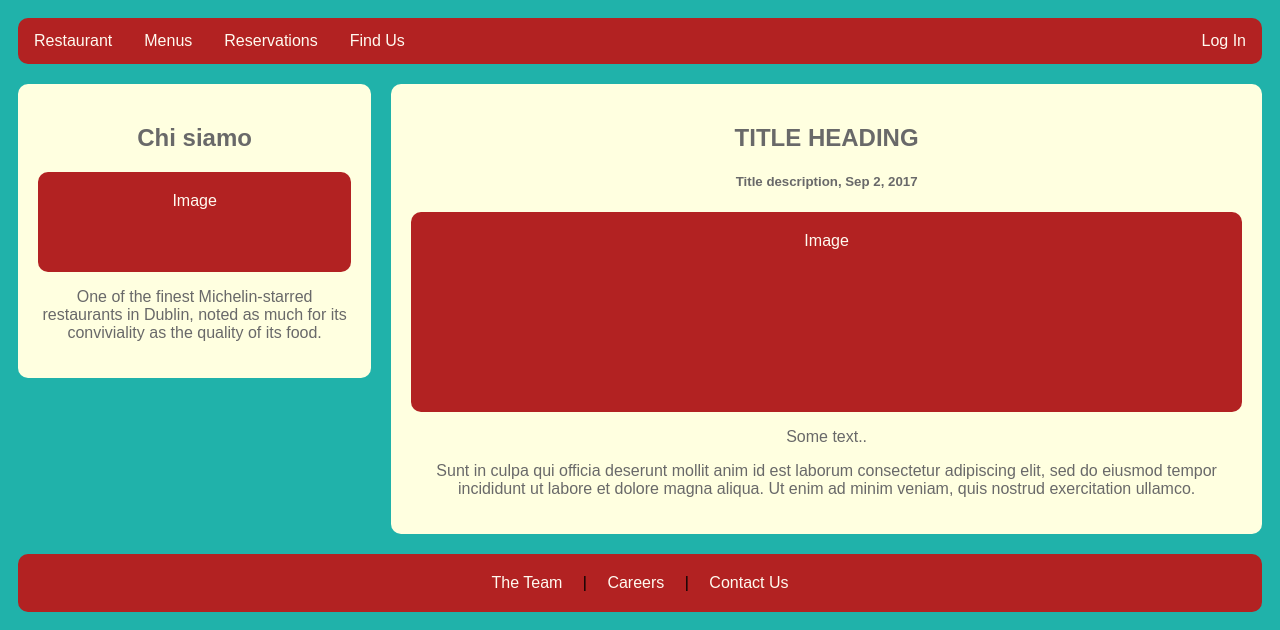
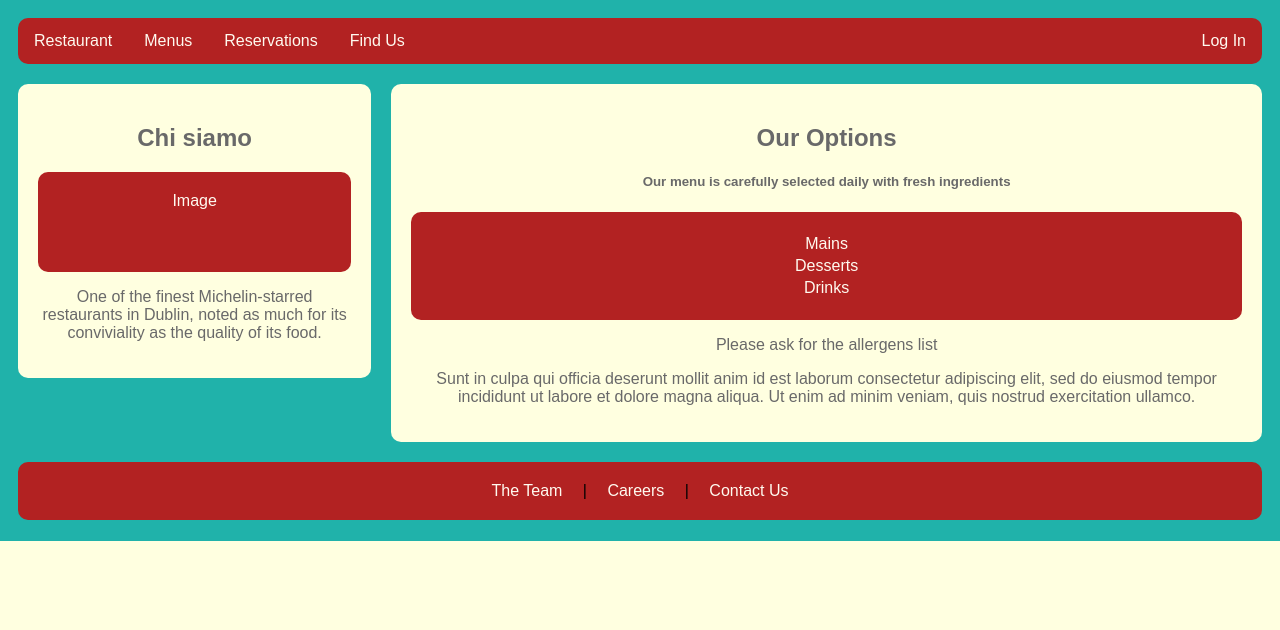
Before and after one commit to Wellington-Nodari/reggio-cantina, a Flask app: page /menu in a window 1280 px wide. Shown: the part 259-889 px from the top of the page. After the commit the page ends 800 px from the top, so only its background shows below. Run offline with Flask 2, Linux system fonts and the light colour scheme; data that the repository does not hold is empty; some libraries are stand-ins or nearby versions.

Commit message:
adding menu content, fixing map position

```diff
--- a/app.py
+++ b/app.py
@@ -29,7 +29,20 @@ def restaurant():
 
 @app.route('/menu')
 def menu():
-    return render_template("/menu.html")
+    cur = conn.cursor(cursor_factory=psycopg2.extras.DictCursor)
+    m = '''SELECT * FROM menu WHERE item_category = 'meal' ORDER BY item_menu_id ASC;'''
+    cur.execute(m)
+    meal_list = cur.fetchall()
+
+    d = '''SELECT * FROM menu WHERE item_category = 'dessert' ORDER BY item_menu_id ASC;'''
+    cur.execute(d)
+    dessert_list = cur.fetchall()
+
+    w = '''SELECT * FROM menu WHERE item_category = 'drink' ORDER BY item_menu_id ASC;'''
+    cur.execute(w)
+    drink_list = cur.fetchall()
+
+    return render_template("/menu.html", meal_list = meal_list, dessert_list = dessert_list, drink_list = drink_list)
 
 @app.route('/reservation')
 def reservation():
@@ -149,4 +162,3 @@ def kitchen():
 
 if __name__ == '__main__':
     app.run(debug=True)
-# </string:id></id ></id>
--- a/templates/findus.html
+++ b/templates/findus.html
@@ -32,9 +32,9 @@
                         <div class="gmap_canvas">
                             <iframe width="1000" height="500" id="gmap_canvas" src="https://maps.google.com/maps?q=25%20grafton%20street&t=&z=13&ie=UTF8&iwloc=&output=embed" frameborder="0" scrolling="no" marginheight="0" marginwidth="0"></iframe>
                             <a href="https://123movies-to.org"></a><br>
-                            <style>.mapouter{position:relative;text-align:right;height:500px;width:1000px;}</style>
+                            <style>.mapouter{position:relative;text-align:right;height:auto;width:auto;}</style>
                             <a href="https://www.embedgooglemap.net">custom google map embed</a>
-                            <style>.gmap_canvas {overflow:hidden;background:none!important;height:500px;width:1000px;}</style>
+                            <style>.gmap_canvas {overflow:hidden;background:none!important;height:auto;width:auto;}</style>
                         </div>
                     </div>
                 </div>
--- a/templates/menu.html
+++ b/templates/menu.html
@@ -27,10 +27,77 @@
             <div class="row">
                 <div class="leftcolumn">
                     <div class="card">
-                        <h2>TITLE HEADING</h2>
-                        <h5>Title description, Sep 2, 2017</h5>
-                        <div class="fakeimg" style="height:200px;">Image</div>
-                        <p>Some text..</p>
+                        <h2>Our Options</h2>
+                        <h5>Our menu is carefully selected daily with fresh ingredients</h5>
+                        <div class="fakeimg" style="height:auto;">
+
+                            <div class="menu">
+                              <table id="menu" class="menu_items" style="width:100%">
+                                <thead>
+                                  <tr>
+                                    <td>Mains</td>
+                                  </tr>
+                                </thead>
+                                <tbody>
+                                  {% for row in meal_list %}
+                                  <tr>
+                                    <td>{{row[0]}}</td>
+                                    <td>{{row[1]}}</td>
+                                    <td>{{row[2]}}</td>
+                                    <td>{{row[3]}}</td>
+                                    <td width="130">
+<!--                                      <a href="/edit/{{row[0]}}" class="btn btn-secondary btn-sm">select</a>-->
+<!--                                      <a href="/delete/{{row[0]}}" class="btn btn-danger btn-delete btn-sm">delete</a>-->
+                                    </td>
+                                  </tr>
+                                  {% endfor %}
+                                </tbody>
+
+                                  <thead>
+                                  <tr>
+                                    <td>Desserts</td>
+                                  </tr>
+                                    </thead>
+                                    <tbody>
+                                      {% for row in dessert_list %}
+                                      <tr>
+                                        <td>{{row[0]}}</td>
+                                        <td>{{row[1]}}</td>
+                                        <td>{{row[2]}}</td>
+                                        <td>{{row[3]}}</td>
+                                        <td width="130">
+<!--                                          <a href="/edit/{{row[0]}}" class="btn btn-secondary btn-sm">select</a>-->
+    <!--                                      <a href="/delete/{{row[0]}}" class="btn btn-danger btn-delete btn-sm">delete</a>-->
+                                        </td>
+                                      </tr>
+                                      {% endfor %}
+                                    </tbody>
+
+                                  <thead>
+                                  <tr>
+                                    <td>Drinks</td>
+                                  </tr>
+                                    </thead>
+                                    <tbody>
+                                      {% for row in drink_list %}
+                                      <tr>
+                                        <td>{{row[0]}}</td>
+                                        <td>{{row[1]}}</td>
+                                        <td>{{row[2]}}</td>
+                                        <td>{{row[3]}}</td>
+                                        <td width="130">
+<!--                                          <a href="/edit/{{row[0]}}" class="btn btn-secondary btn-sm">select</a>-->
+    <!--                                      <a href="/delete/{{row[0]}}" class="btn btn-danger btn-delete btn-sm">delete</a>-->
+                                        </td>
+                                      </tr>
+                                      {% endfor %}
+                                    </tbody>
+
+                              </table>
+                            </div>
+
+                        </div>
+                        <p>Please ask for the allergens list</p>
                         <p>Sunt in culpa qui officia deserunt mollit anim id est laborum consectetur adipiscing elit, sed do eiusmod tempor incididunt ut labore et dolore magna aliqua. Ut enim ad minim veniam, quis nostrud exercitation ullamco.</p>
                     </div>
                 </div>
```
